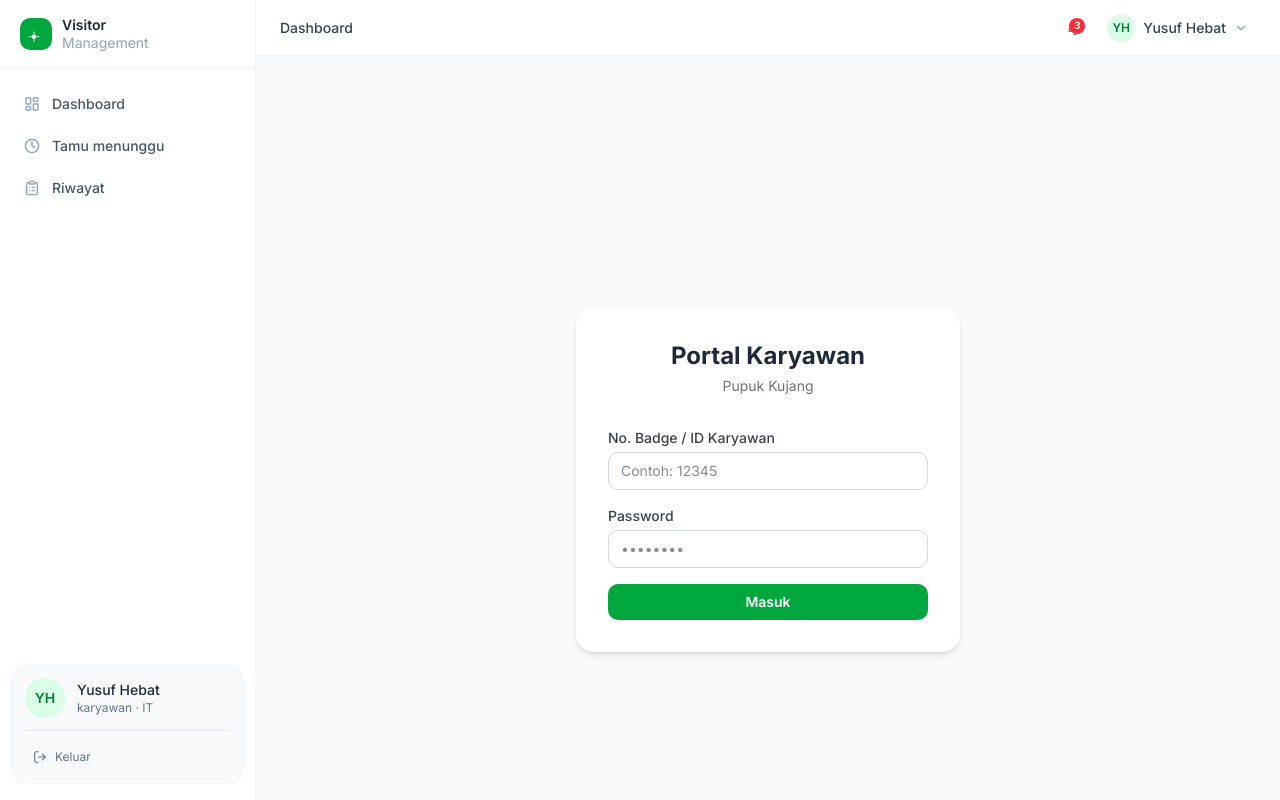
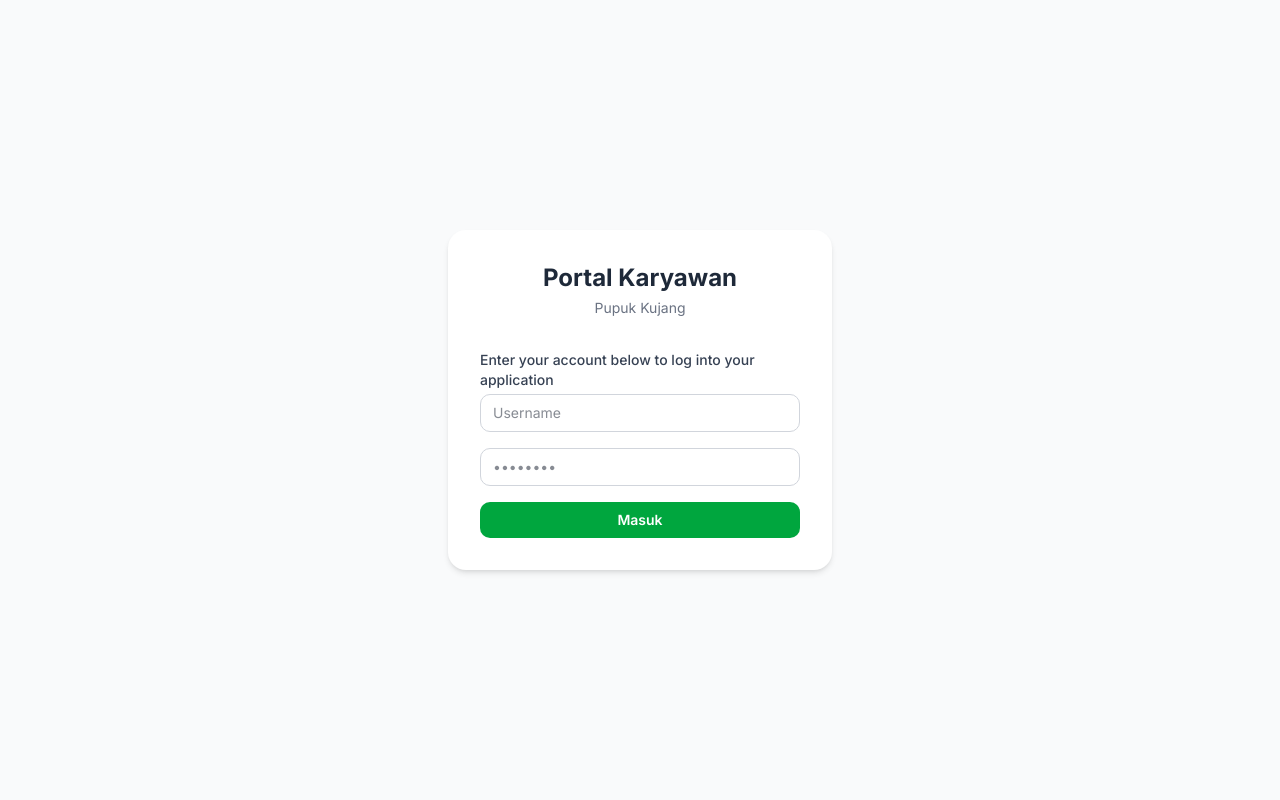
Before and after one commit to azzshfnr-afk/kunjungan-tamu, a Next.js app: page /karyawan/login in a window 1280 px wide. Built offline with nearby package versions, Linux system fonts and the light colour scheme.

Commit message:
login rapih & SSO

```diff
--- a/app/api/auth/karyawan/route.ts
+++ b/app/api/auth/karyawan/route.ts
@@ -1,4 +1,4 @@
-    import { NextRequest, NextResponse } from "next/server";
+import { NextRequest, NextResponse } from "next/server";
 import { cookies } from "next/headers";
 
 const SSO_BASE_URL = process.env.SSO_BASE_URL!;
@@ -31,30 +31,38 @@
 
     const ssoData = await ssoRes.json();
 
-    if (!ssoRes.ok) {
+    if (!ssoRes.ok || !ssoData.success) {
       return NextResponse.json(
         { message: ssoData?.message || "Login gagal." },
         { status: ssoRes.status }
       );
     }
 
-
-    const token = ssoData?.token || ssoData?.data?.token || ssoData?.access_token;
-
-    if (!token) {
-      return NextResponse.json(
-        { message: "Token tidak ditemukan dari SSO." },
-        { status: 500 }
-      );
-    }
+    const { access_token, user } = ssoData;
 
     const cookieStore = await cookies();
-    cookieStore.set("sso_token", token, {
+    cookieStore.set("sso_token", access_token, {
       httpOnly: true,
       secure: process.env.NODE_ENV === "production",
       sameSite: "lax",
       path: "/",
       maxAge: 60 * 60 * 8, // 8 jam
+    });
+
+    cookieStore.set("sso_user", JSON.stringify({
+      id: user.id,
+      name: user.name,
+      username: user.username,
+      pic: user.pic,
+      email: user.email,
+      phone_number: user.phone_number,
+      organization: user.organization,
+    }), {
+      httpOnly: false,
+      secure: process.env.NODE_ENV === "production",
+      sameSite: "lax",
+      path: "/",
+      maxAge: 60 * 60 * 8,
     });
 
     return NextResponse.json({ message: "Login berhasil." }, { status: 200 });
--- /dev/null
+++ b/app/api/auth/logout/route.ts
@@ -0,0 +1,10 @@
+import { NextResponse } from "next/server";
+import { cookies } from "next/headers";
+
+export async function POST() {
+  const cookieStore = await cookies();
+  cookieStore.delete("sso_token");
+  cookieStore.delete("sso_user");
+
+  return NextResponse.json({ message: "Logout berhasil." });
+}
--- a/app/karyawan/layout.tsx
+++ b/app/karyawan/layout.tsx
@@ -1,8 +1,8 @@
 "use client";
 
-import { useState } from "react";
+import { useState, useEffect } from "react";
 import Link from "next/link";
-import { usePathname } from "next/navigation";
+import { usePathname, useRouter } from "next/navigation";
 import {
   LayoutDashboard,
   Clock,
@@ -14,24 +14,32 @@
   ChevronDown,
 } from "lucide-react";
 
-
 const NAV_ITEMS = [
   { label: "Dashboard", href: "/karyawan/dashboard", icon: LayoutDashboard },
   { label: "Tamu menunggu", href: "/karyawan/tamu-menunggu", icon: Clock },
   { label: "Riwayat", href: "/karyawan/riwayat", icon: ClipboardList },
 ];
 
+function getInitials(name: string) {
+  return name
+    .split(" ")
+    .slice(0, 2)
+    .map((n) => n[0])
+    .join("")
+    .toUpperCase();
+}
 
-const CURRENT_USER = {
-  name: "Yusuf Hebat",
-  role: "karyawan",
-  department: "IT",
-  initials: "YH",
-  avatar: null,
-};
-
-
-function Sidebar({ open, onClose }: { open: boolean; onClose: () => void }) {
+function Sidebar({
+  open,
+  onClose,
+  user,
+  onLogout,
+}: {
+  open: boolean;
+  onClose: () => void;
+  user: { name: string; organization: string; pic?: string } | null;
+  onLogout: () => void;
+}) {
   const pathname = usePathname();
 
   return (
@@ -98,21 +106,32 @@
 
         <div className="mx-3 mb-4 rounded-xl border border-slate-100 bg-slate-50 p-3">
           <div className="flex items-center gap-3">
-            <div className="flex h-10 w-10 shrink-0 items-center justify-center rounded-full bg-green-100 text-sm font-semibold text-green-700">
-              {CURRENT_USER.initials}
-            </div>
+            {user?.pic ? (
+              <img
+                src={user.pic}
+                alt={user.name}
+                className="h-10 w-10 shrink-0 rounded-full object-cover"
+              />
+            ) : (
+              <div className="flex h-10 w-10 shrink-0 items-center justify-center rounded-full bg-green-100 text-sm font-semibold text-green-700">
+                {user ? getInitials(user.name) : "?"}
+              </div>
+            )}
             <div className="min-w-0 flex-1">
               <p className="truncate text-sm font-medium text-slate-800">
-                {CURRENT_USER.name}
+                {user?.name ?? "Loading..."}
               </p>
               <p className="truncate text-xs text-slate-500">
-                {CURRENT_USER.role} · {CURRENT_USER.department}
+                {user?.organization ?? ""}
               </p>
             </div>
           </div>
 
           <div className="mt-3 border-t border-slate-200 pt-3">
-            <button className="flex w-full items-center gap-2 rounded-lg px-2 py-1.5 text-xs text-slate-500 hover:bg-white hover:text-red-600 transition-colors">
+            <button
+              onClick={onLogout}
+              className="flex w-full items-center gap-2 rounded-lg px-2 py-1.5 text-xs text-slate-500 hover:bg-white hover:text-red-600 transition-colors"
+            >
               <LogOut className="h-3.5 w-3.5" />
               Keluar
             </button>
@@ -123,13 +142,16 @@
   );
 }
 
-
 function Navbar({
   onMenuToggle,
   notifCount,
+  user,
+  onLogout,
 }: {
   onMenuToggle: () => void;
   notifCount: number;
+  user: { name: string; pic?: string } | null;
+  onLogout: () => void;
 }) {
   const pathname = usePathname();
   const currentPage = NAV_ITEMS.find((n) => n.href === pathname)?.label ?? "Dashboard";
@@ -156,20 +178,30 @@
           )}
         </button>
 
-        <div className="flex items-center gap-2 rounded-lg px-2 py-1.5 hover:bg-slate-100 cursor-pointer transition-colors">
-          <div className="flex h-7 w-7 items-center justify-center rounded-full bg-green-100 text-xs font-semibold text-green-700">
-            {CURRENT_USER.initials}
-          </div>
+        <button
+          onClick={onLogout}
+          className="flex items-center gap-2 rounded-lg px-2 py-1.5 hover:bg-slate-100 cursor-pointer transition-colors"
+        >
+          {user?.pic ? (
+            <img
+              src={user.pic}
+              alt={user.name}
+              className="h-7 w-7 rounded-full object-cover"
+            />
+          ) : (
+            <div className="flex h-7 w-7 items-center justify-center rounded-full bg-green-100 text-xs font-semibold text-green-700">
+              {user ? getInitials(user.name) : "?"}
+            </div>
+          )}
           <span className="hidden text-sm font-medium text-slate-700 sm:block">
-            {CURRENT_USER.name}
+            {user?.name ?? "Loading..."}
           </span>
           <ChevronDown className="h-3.5 w-3.5 text-slate-400" />
-        </div>
+        </button>
       </div>
     </header>
   );
 }
-
 
 export default function KaryawanLayout({
   children,
@@ -177,17 +209,56 @@
   children: React.ReactNode;
 }) {
   const [sidebarOpen, setSidebarOpen] = useState(false);
+  const [user, setUser] = useState<{ name: string; organization: string; pic?: string } | null>(null);
+  const pathname = usePathname();
+  const router = useRouter();
 
-  const pendingCount = 3;
+  const isLoginPage = pathname === "/karyawan/login";
+
+  useEffect(() => {
+    const raw = document.cookie
+      .split("; ")
+      .find((row) => row.startsWith("sso_user="))
+      ?.split("=")[1];
+
+    if (raw) {
+      try {
+        const parsed = JSON.parse(decodeURIComponent(raw));
+        setUser({
+          name: parsed.name,
+          organization: parsed.organization?.name ?? "",
+          pic: parsed.pic,
+        });
+      } catch {
+        setUser(null);
+      }
+    }
+  }, [pathname]);
+
+  const handleLogout = async () => {
+    await fetch("/api/auth/logout", { method: "POST" });
+    router.push("/karyawan/login");
+  };
+
+  if (isLoginPage) {
+    return <>{children}</>;
+  }
 
   return (
     <div className="flex h-screen bg-slate-50 overflow-hidden">
-      <Sidebar open={sidebarOpen} onClose={() => setSidebarOpen(false)} />
+      <Sidebar
+        open={sidebarOpen}
+        onClose={() => setSidebarOpen(false)}
+        user={user}
+        onLogout={handleLogout}
+      />
 
       <div className="flex flex-1 flex-col overflow-hidden">
         <Navbar
           onMenuToggle={() => setSidebarOpen((v) => !v)}
-          notifCount={pendingCount}
+          notifCount={3}
+          user={user}
+          onLogout={handleLogout}
         />
         <main className="flex-1 overflow-y-auto p-4 lg:p-6">{children}</main>
       </div>
--- a/app/karyawan/login/page.tsx
+++ b/app/karyawan/login/page.tsx
@@ -47,22 +47,19 @@
         <form onSubmit={handleSubmit} className="space-y-4">
           <div>
             <label className="block text-sm font-medium text-gray-700 mb-1">
-              No. Badge / ID Karyawan
+              Enter your account below to log into your application
             </label>
             <input
               type="text"
               required
               value={form.username}
               onChange={(e) => setForm({ ...form, username: e.target.value })}
-              placeholder="Contoh: 12345"
+              placeholder="Username"
               className="w-full border border-gray-300 rounded-lg px-3 py-2 text-sm focus:outline-none focus:ring-2 focus:ring-green-500"
             />
           </div>
 
           <div>
-            <label className="block text-sm font-medium text-gray-700 mb-1">
-              Password
-            </label>
             <input
               type="password"
               required
```
Also changed, not shown: middleware.ts (renamed from app/middleware.ts).
